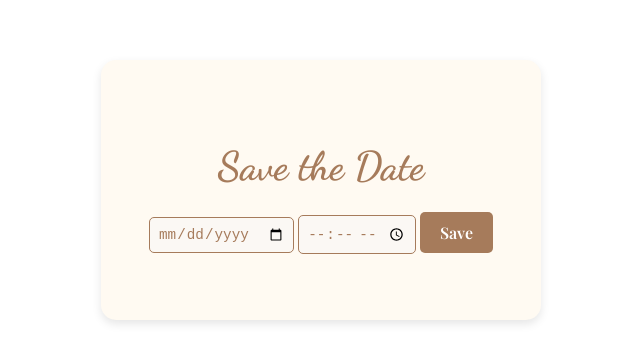
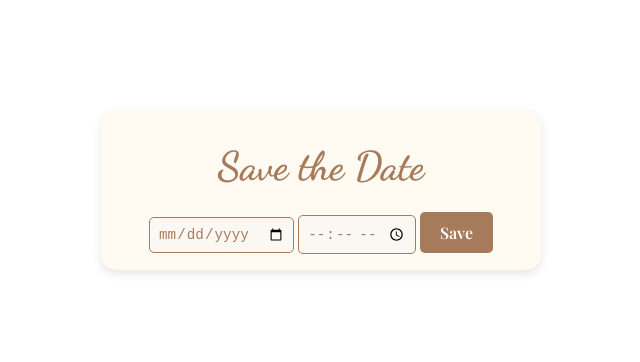
Before and after one commit to rasha1508/save-the-date-2, a plain HTML site: page index.html in a window 1280 px wide. Shown: the part 210-572 px from the top of the page, without its empty margins (319-959 px from the left). Drawn offline with nearby package versions, Linux system fonts and the light colour scheme.

Commit message:
index.html

```diff
--- a/index.html
+++ b/index.html
@@ -29,7 +29,7 @@
       text-align: center;
       width: 100%;
       max-width: 400px;
-      height: 220px; /* Set height to match Countdown widget */
+      height: 120px; /* Set height to match Countdown widget */
       display: flex;
       flex-direction: column;
       justify-content: center;
```
